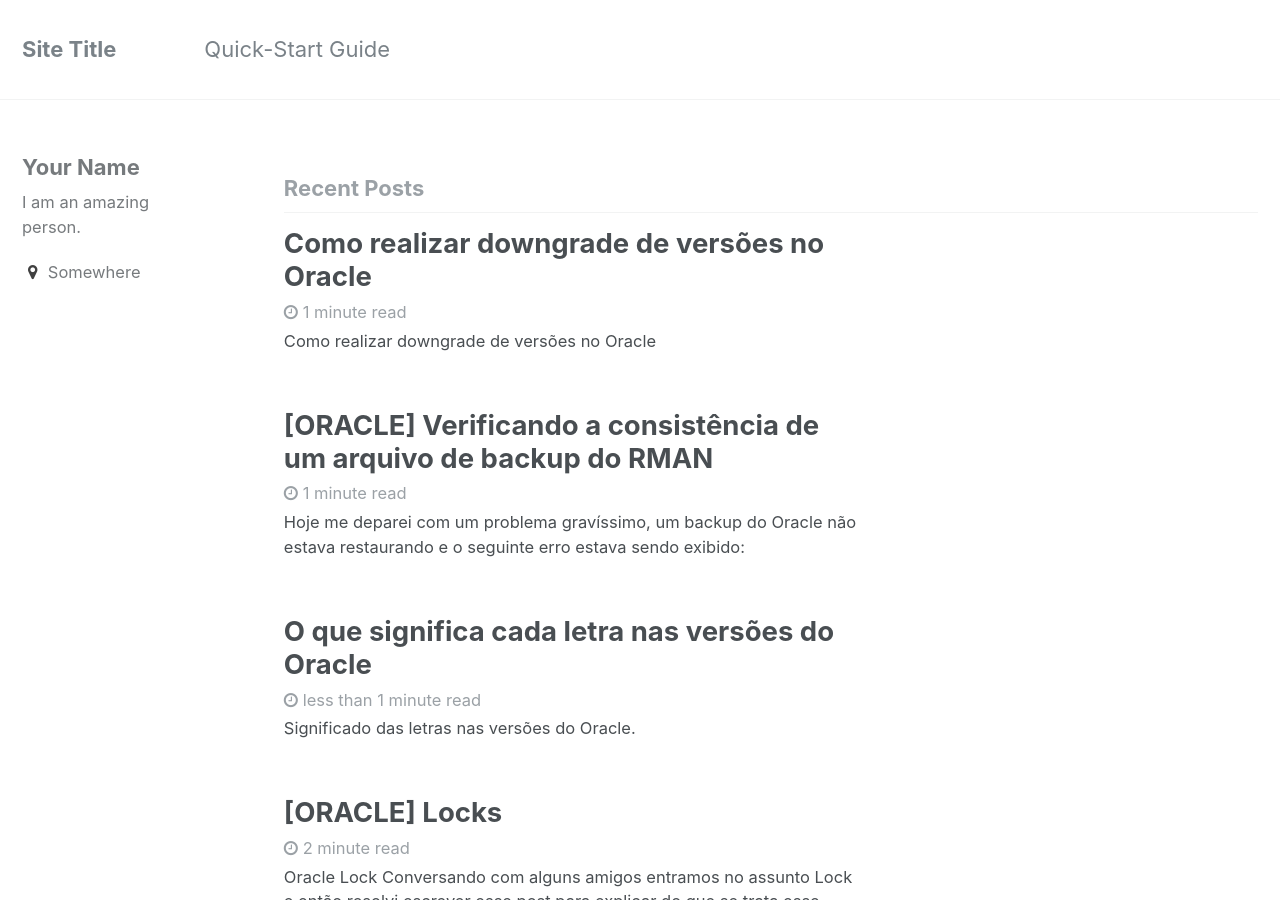
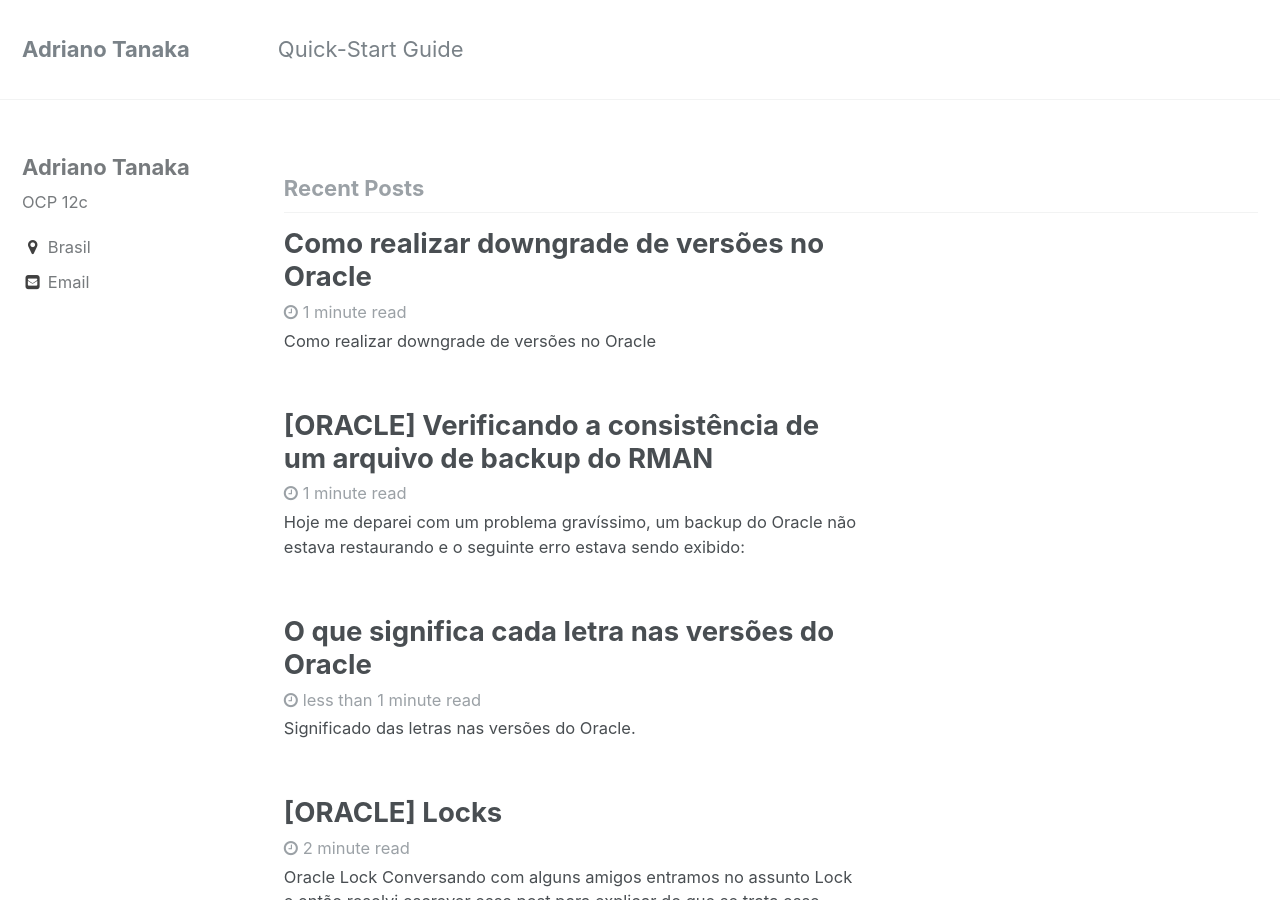
Before and after one commit to adrianotanaka/adrianotanaka.github.io_old2, a Jekyll site: the page built from index.html, in a window 1280 px wide and 900 px high. Built offline with Jekyll 4.4.1, drawn with Linux system fonts in a browser that asks for light colours; the list of posts is cut into pages by our own code.

Commit message:
update config

```diff
--- a/_config.yml
+++ b/_config.yml
@@ -7,11 +7,11 @@
 
 # Site Settings
 locale                   : "en"
-title                    : "Site Title"
+title                    : "Adriano Tanaka"
 title_separator          : "-"
 name                     : "Your Name"
-description              : "An amazing website."
-url                      : # the base hostname & protocol for your site e.g. "https://mmistakes.github.io"
+description              : "Um site dedicado para Oracle e Linux"
+url                      : https://adrianotanaka.github.io # the base hostname & protocol for your site e.g. "https://mmistakes.github.io"
 baseurl                  : # the subpath of your site, e.g. "/blog"
 repository               : # GitHub username/repo-name e.g. "mmistakes/minimal-mistakes"
 teaser                   : # path of fallback teaser image, e.g. "/assets/images/500x300.png"
@@ -77,11 +77,11 @@ analytics:
 
 # Site Author
 author:
-  name             : "Your Name"
+  name             : "Adriano Tanaka"
   avatar           : # path of avatar image, e.g. "/assets/images/bio-photo.jpg"
-  bio              : "I am an amazing person."
-  location         : "Somewhere"
-  email            :
+  bio              : "OCP 12c"
+  location         : "Brasil"
+  email            : "adriano.tanakaa@gmail.com"
   uri              :
   bitbucket        :
   codepen          :
```
